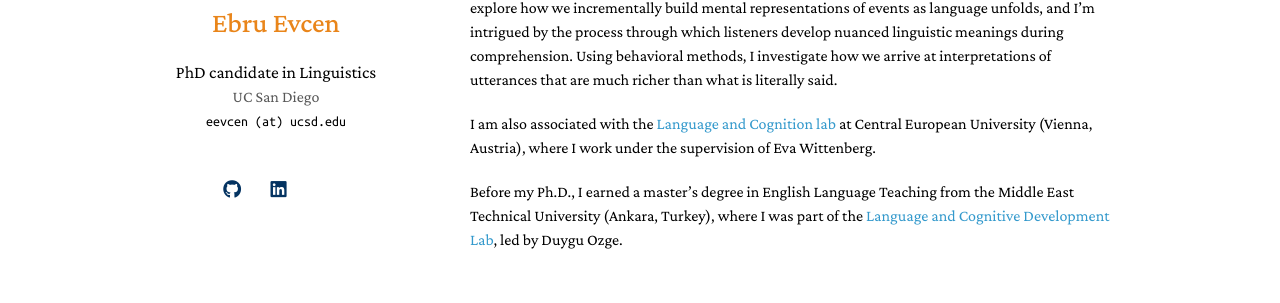
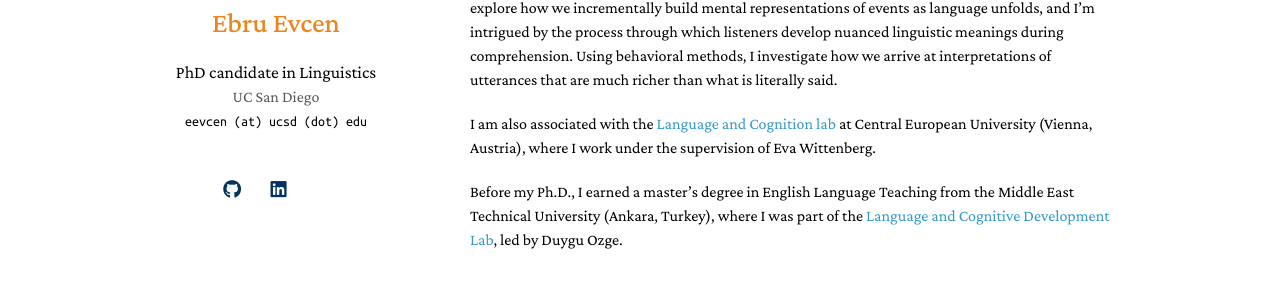
Before and after one commit to ebruevcen/ebruevcen.github.io, a Jekyll site: the page built from index.md, in a window 1280 px wide. Shown: the part 286-589 px from the top of the page. Built offline with Jekyll 4.4.1, drawn with Linux system fonts in a browser that asks for light colours; a style sheet for code colours, icons or effects is not loaded.

Commit message:
Update _config.yml

```diff
--- a/_config.yml
+++ b/_config.yml
@@ -4,7 +4,7 @@ position: PhD candidate in Linguistics
 affiliation: UC San Diego
 affiliation_link: https://linguistics.ucsd.edu
 #affiliation_logo: ./assets/img/university-logo-small-horizontal-white-156eae9527.svg
-email: eevcen (at) ucsd.edu
+email: eevcen (at) ucsd (dot) edu
 
 # Search Engine Optimization (SEO)
 keywords: evcen ebru, ebru evcen, evcen, ebruevcen, eevcen, evcenebru
```
